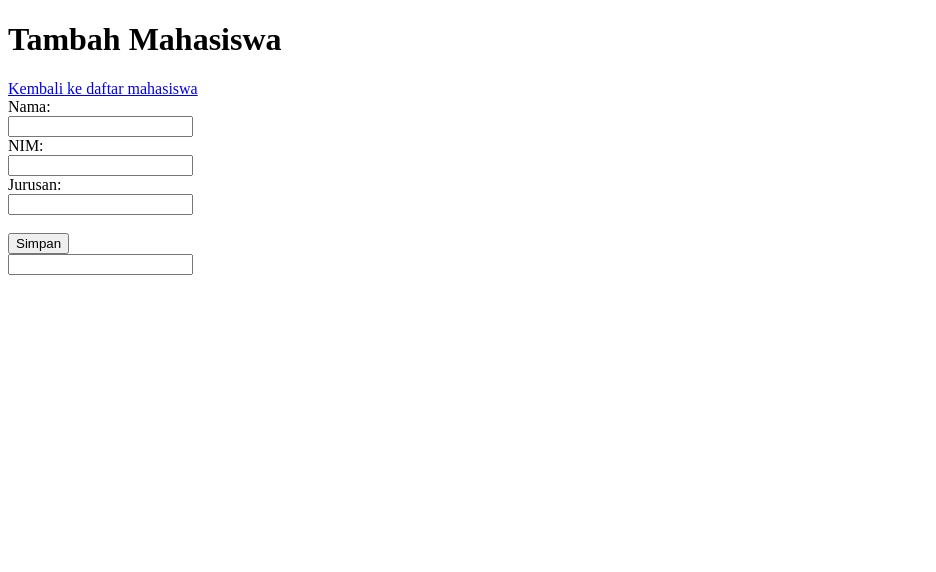
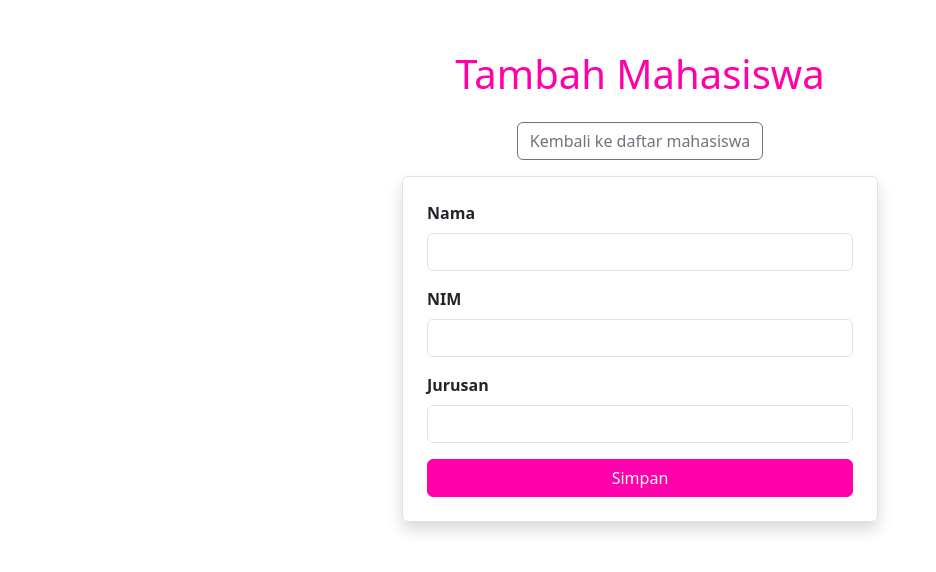
Before and after one commit to ArifbillahKamil/RBAC-Project, a Flask app: template templates/add_mahasiswa.html in a window 1280 px wide. Shown: the top 572 px of the page, without its empty margins (0-936 px from the left). Run offline with Flask 3, Linux system fonts and the light colour scheme; the template is opened without the code that fills it, so the values that code supplies are empty.

Commit message:
perubahan add mahasiswa

```diff
--- a/templates/add_mahasiswa.html
+++ b/templates/add_mahasiswa.html
@@ -3,26 +3,59 @@
 <head>
   <meta charset="UTF-8" />
   <title>Tambah Mahasiswa</title>
+  <!-- Bootstrap 5 CSS -->
+  <link href="https://cdn.jsdelivr.net/npm/bootstrap@5.3.3/dist/css/bootstrap.min.css" rel="stylesheet">
+  <style>
+    :root {
+      --primary-color: #ff00aa;
+    }
+    .btn-primary {
+      background-color: var(--primary-color);
+      border-color: var(--primary-color);
+    }
+    .btn-primary:hover {
+      background-color: #e60098;
+      border-color: #e60098;
+    }
+    .form-label {
+      font-weight: 600;
+    }
+    .custom-header {
+      color: var(--primary-color);
+    }
+    .container {
+      max-width: 500px;
+      margin-top: 50px;
+    }
+  </style>
 </head>
 <body>
-    <h1>Tambah Mahasiswa</h1>
-    <a href="{{ url_for('main.manage_mahasiswa') }}"
-      >Kembali ke daftar mahasiswa</a
-    >
+  <div class="container">
+    <h1 class="text-center custom-header mb-4">Tambah Mahasiswa</h1>
+    <div class="mb-3 text-center">
+      <a href="{{ url_for('main.manage_mahasiswa') }}" class="btn btn-outline-secondary">Kembali ke daftar mahasiswa</a>
+    </div>
 
-    <form method="POST">
-      <label>Nama:</label><br />
-      <input type="text" name="nama" /><br />
+    <form method="POST" class="border p-4 shadow rounded">
+      <div class="mb-3">
+        <label class="form-label">Nama</label>
+        <input type="text" name="nama" class="form-control" required />
+      </div>
+      <div class="mb-3">
+        <label class="form-label">NIM</label>
+        <input type="text" name="nim" class="form-control" required />
+      </div>
+      <div class="mb-3">
+        <label class="form-label">Jurusan</label>
+        <input type="text" name="jurusan" class="form-control" required />
+      </div>
+      <div class="d-grid">
+        <button type="submit" class="btn btn-primary">Simpan</button>
+      </div>
+    </form>
+  </div>
 
-      <label>NIM:</label><br />
-      <input type="text" name="nim" /><br />
-
-      <label>Jurusan:</label><br />
-      <input type="text" name="jurusan" /><br /><br />
-
-      <button type="submit">Simpan</button>
-    </form>
-
-    <input type="text" name="nim" required />
+  <!-- Bootstrap 5 JS (optional for interactivity) -->
+  <script src="https://cdn.jsdelivr.net/npm/bootstrap@5.3.3/dist/js/bootstrap.bundle.min.js"></script>
 </body>
 </html>
```
Lines whose indentation alone changed are shown as unchanged.
